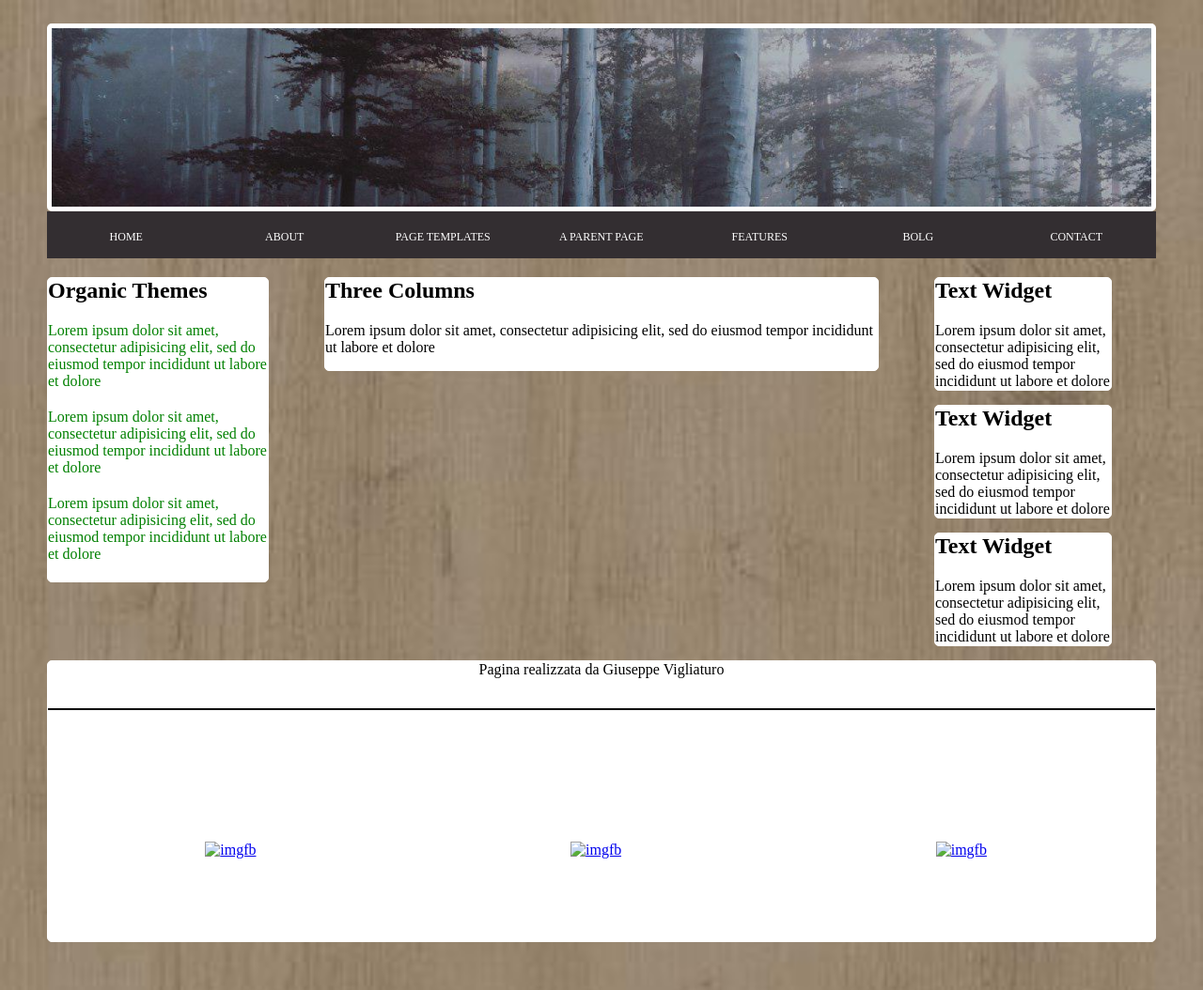
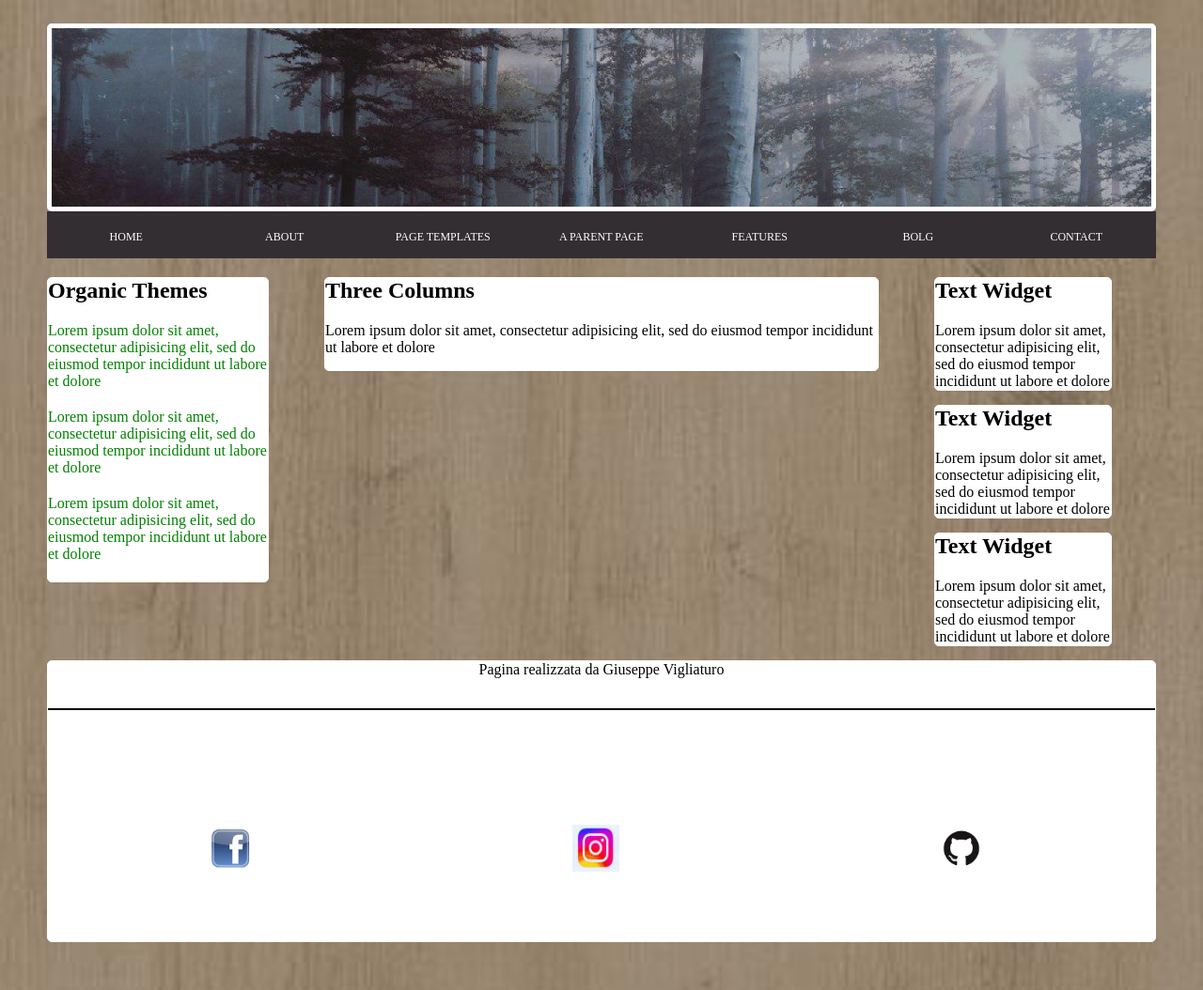
Before and after one commit to GiuseppeVigliaturo/htmlcss-wp, a plain HTML site: page index.html in a window 1280 px wide. Shown: the whole page at 94% size. Drawn offline with Linux system fonts and the light colour scheme.

Commit message:
modifica icone

```diff
--- a/css/style.css
+++ b/css/style.css
@@ -28,12 +28,12 @@ background-size: cover;
 
 .navbar{
   height: 50px;
-  background-color:rgb(51, 46, 49) ;
+  background-color:rgb(51, 46, 49);
   margin-bottom: 20px;
 }
 
 .nav{
-  background-color:rgb(51, 46, 49)
+  background-color:rgb(51, 46, 49);
   color:white;
   list-style:none;
   width: 100%;
@@ -118,7 +118,7 @@ h2{
 
 /* terza colonna  */
 .block3{
-  width:20% ;
+  width: 20%;
   float: left;
 
 }
@@ -126,7 +126,7 @@ h2{
 
 .block3 .content3{
 
-  width:80% ;
+  width: 80%;
   background: white;
   margin-bottom: 15px;
   border: 1px solid white;
@@ -155,10 +155,10 @@ footer > hr {
 
 .social {
 
-  height: 100%;;
+  height: 100%;
   width:100%;
   background-repeat: no-repeat;
-  background-size: : cover;
+  background-size: cover;
 }
 
 .logo {
@@ -168,7 +168,7 @@ left: 50%;
   transform: translate(-50%, -50%);
 }
 
-.social .fb{
+.social .ico{
   position: relative;
   height: 100%;
   width:33%;
@@ -176,17 +176,7 @@ float: left;
 
 }
 
-.social .ig{
-position: relative;
-height: 100%;
-width:33%;
-float: left;
-
+.immagine.logo_ico{
+  height: 50px;
+  width: 50px;
 }
-
-.social .git{
-position: relative;
-height: 100%;
-width:33%;
-float: left;
-}
--- a/index.html
+++ b/index.html
@@ -100,22 +100,22 @@
 
   <div class="social">
 
-    <div class="fb">
+    <div class="ico">
       <div class="logo">
-        <a href="#"><img class="imgfb" src="img/logofb" alt="imgfb"> </a>
+        <a href="#"><img class="immagine logo_ico" src="img/logofb.png" alt="imgfb"> </a>
       </div>
 
     </div>
 
-    <div class="ig">
+    <div class="ico">
       <div class="logo">
-        <a href="#"><img class="imgfb" src="img/logoig" alt="imgfb"> </a>
+        <a href="#"><img class="immagine logo_ico" src="img/logoig.jpg" alt="imgig"> </a>
       </div>
     </div>
 
-    <div class="git">
+    <div class="ico">
       <div class="logo">
-        <a href="#"><img class="imgfb" src="img/logogit" alt="imgfb"> </a>
+        <a href="#"><img class="immagine logo_ico" src="img/logogit.png" alt="imggit"> </a>
       </div>
     </div>
 
```
Lines whose indentation alone changed are shown as unchanged.
